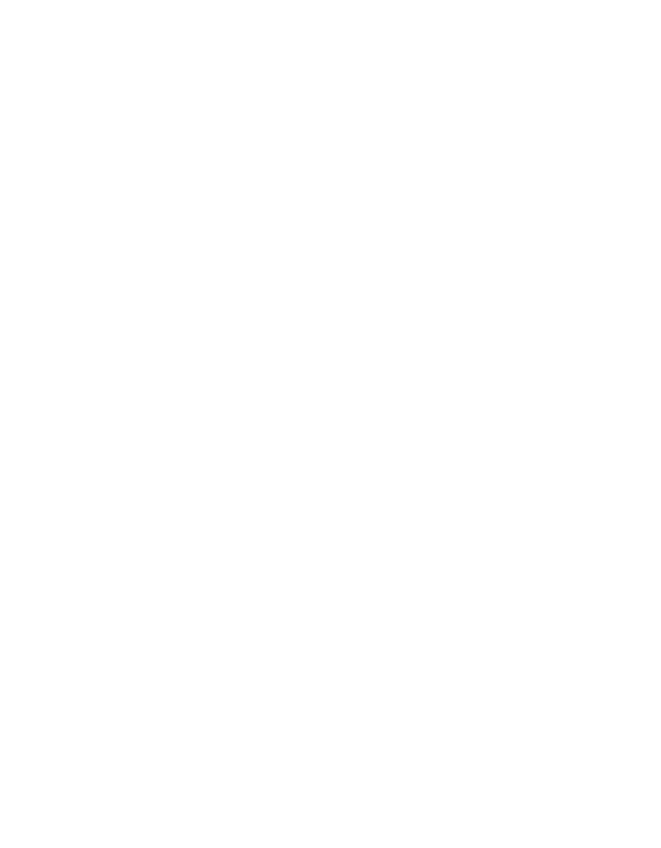
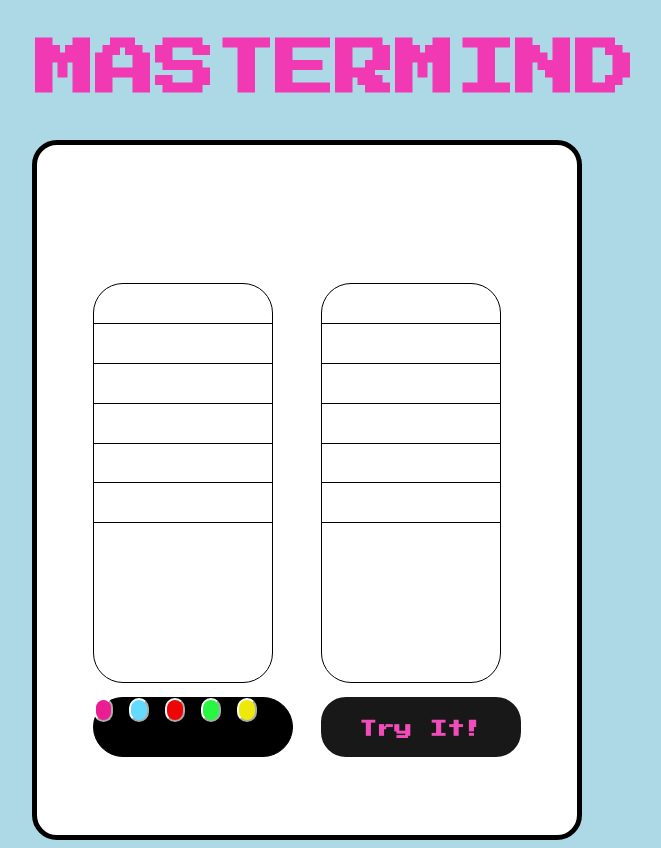
Before and after one commit to BrObando/Project_1, a plain HTML site: page index.html in a window 1280 px wide. Shown: the whole page, without its empty margins (305-966 px from the left). Before the commit the page ends 800 px from the top, so only its background shows below. Drawn offline with Linux system fonts and the light colour scheme.

Commit message:
Base Layout

```diff
--- a/index.html
+++ b/index.html
@@ -6,25 +6,106 @@
     <title>MASTERMIND</title>
     <link rel="stylesheet" href="style.css">
     <script defer src="main.js"></script>
+    <style>
+        @import url('https://fonts.googleapis.com/css2?family=Press+Start+2P&display=swap');
+      </style>
 
 </head>
 <body>
-    <div class="content">
-        <div class = "gameboard">
-            <div class = "board"></div>
-            <div class = "pegs"></div>
+    <header>
+       <h1>MASTERMIND</h1>
+    </header>
+    <div class ="game-context"></div>
+    <main>
+        <div class ="gameboard">
+            <div class ="guess-container">
+                <div class ="guess-row" id="guessrowanswer">
+                    <div class = "guess-peg"></div>
+                    <div class = "guess-peg"></div>
+                    <div class = "guess-peg"></div>
+                    <div class = "guess-peg"></div>
+                </div>
+                    <div class ="guess-row" id="guessrow1">
+                        <div class = "guess-peg"></div>
+                        <div class = "guess-peg"></div>
+                        <div class = "guess-peg"></div>
+                        <div class = "guess-peg"></div>
+                    </div>
+                <div class ="guess-row" id="guessrow2">
+                    <div class = "guess-peg"></div>
+                    <div class = "guess-peg"></div>
+                    <div class = "guess-peg"></div>
+                    <div class = "guess-peg"></div>
+                </div>
+                <div class ="guess-row" id="guessrow3">
+                    <div class = "guess-peg"></div>
+                    <div class = "guess-peg"></div>
+                    <div class = "guess-peg"></div>
+                    <div class = "guess-peg"></div>
+                </div>
+                <div class ="guess-row" id="guessrow4">
+                    <div class = "guess-peg"></div>
+                    <div class = "guess-peg"></div>
+                    <div class = "guess-peg"></div>
+                    <div class = "guess-peg"></div>
+                </div>
+                <div class ="guess-row" id="guessrow5">
+                    <div class = "guess-peg"></div>
+                    <div class = "guess-peg"></div>
+                    <div class = "guess-peg"></div>
+                    <div class = "guess-peg"></div>
+                </div>
+            </div>
+        <div class = "grade-container">
+            <div class = "grade-row" id ="graderownada">
+                <div></div>
+                <div></div>
+                <div></div>
+                <div></div>
+            </div>
+            <div class = "grade-row" id ="graderow1">
+                <div class = "grade-peg"></div>
+                <div class = "grade-peg"></div>
+                <div class = "grade-peg"></div>
+                <div class = "grade-peg"></div>
+            </div>
+            <div class = "grade-row" id ="graderow2">
+                <div class = "grade-peg"></div>
+                <div class = "grade-peg"></div>
+                <div class = "grade-peg"></div>
+                <div class = "grade-peg"></div>
+            </div>
+            <div class = "grade-row" id ="graderow3">
+                <div class = "grade-peg"></div>
+                <div class = "grade-peg"></div>
+                <div class = "grade-peg"></div>
+                <div class = "grade-peg"></div>
+            </div>
+            <div class = "grade-row" id ="graderow4">
+                <div class = "grade-peg"></div>
+                <div class = "grade-peg"></div>
+                <div class = "grade-peg"></div>
+                <div class = "grade-peg"></div>
+            </div>
+            <div class = "grade-row" id ="graderow5">
+                <div class = "grade-peg"></div>
+                <div class = "grade-peg"></div>
+                <div class = "grade-peg"></div>
+                <div class = "grade-peg"></div>
+            </div>
+        </div>
+        <div class = "button-container">
+            <div class = "submit-btn">
+            <h3>Try It!</h3>
+            </div>
+        </div>
+    <div class=" selection-container">
+        <button class = "selection-input" id = "pink"> </button>
+        <button class = "selection-input" id = "blue"> </button>
+        <button class = "selection-input" id = "red"> </button>
+        <button class = "selection-input" id = "green"> </button>
+        <button class = "selection-input" id = "yellow"> </button>
     </div>
-    <div class = "other"></div>
-            <div class = "code">
-             <div class = "secretCode"></div>
-             <div class = "secretCode"></div>
-             <div class = "secretCode"></div>
-             <div class = "secretCode"></div>
-            </div>
-            <div>
-
-            </div>
-    </div>
-
+    </main>
 </body>
 </html>
--- a/style.css
+++ b/style.css
@@ -0,0 +1,134 @@
+
+  @import url('https://fonts.googleapis.com/css2?family=Press+Start+2P&display=swap');
+  * {
+    box-sizing: border-box;
+
+}
+header{
+    font-family: 'Press Start 2P';
+    text-align: center;
+    font-size: 30px;
+    color: rgb(241, 57, 180);
+
+}
+body{
+    background: lightblue;
+    font-family: 'Press Start 2P';
+}
+.gameboard{
+    display: grid;
+    grid-template-columns: 1fr 2fr .5fr 2fr 1fr;
+    grid-template-rows: repeat(5, 1fr);
+    grid-column-gap: 0px;
+    grid-row-gap: 0px;
+    border-color: black;
+    border: 5px solid black;
+    background-color: white;
+    height: 700px;
+    width:550px;
+    position: relative;
+    border-radius: 25px;
+    margin-left: 26%;
+    margin-right: 20%;
+}
+.guess-container{
+    grid-area: 2 / 2 / 5 / 3;
+    box-sizing: border-box;
+    width: 90%;
+    height: 400px;
+    border: 1px solid black;
+    border-radius: 30px;
+    justify-content:center;
+}
+.guess-row{
+    height: 10%;
+    width: 100%;
+    border-bottom:1px solid black;
+    box-sizing: border-box;
+}
+.guess-peg{
+    height: 50px;
+    width:30%;
+    border: 2 px solid black;
+    border-radius: 50px;
+}
+.grade-container{
+    grid-area: 2 / 4 / 5 / 5;
+    height: 400px;
+    width: 90%;
+    border: 1px solid black;
+    border-radius: 30px;
+}
+.grade-row{
+    height: 10%;
+    width: 100%;
+    border-bottom:1px solid black;
+}
+.grade-peg{
+    height: 50px;
+    width:30%;
+    border: 2 px solid black;
+    border-radius: 50px;
+}
+.selection-container{
+    grid-area: 5 / 2 / 6 / 3;
+    width: 200px;
+    height: 60px;
+    border: 1px solid black;
+    border-radius: 30px;
+    background-color: black;
+}
+.selection-input{
+}
+#pink {
+    background-color: rgb(234, 30, 146);
+    width: 10%;
+    height: 40%;
+    border-radius: 50px;
+    border-color: white;
+}
+#blue {
+    background-color: rgb(99, 219, 252);
+    width: 10%;
+    height: 40%;
+    border-radius: 50px;
+    border-color: white;
+}
+#red {
+    background-color: rgb(237, 6, 6);
+    width: 10%;
+    height: 40%;
+    border-radius: 50px;
+    border-color: white;
+}
+#green {
+    background-color: rgb(40, 246, 67);
+    width: 10%;
+    height: 40%;
+    border-radius: 50px;
+    border-color: white;
+}
+#yellow {
+    background-color: rgb(237, 233, 11);
+    width: 10%;
+    height: 40%;
+    border-radius: 50px;
+    border-color: white;
+}
+
+.button-container{
+    grid-area: 5 / 4 / 6 / 5;
+}
+.submit-btn{
+    width: 200px;
+    height: 60px;
+    border: 5px solid black;
+    margin: 0 auto;
+    border-radius: 25px;
+    font-size: 15px;
+    text-align: center;
+    font-family: 'Press Start 2P';
+    background-color: black;
+    color: rgb(241, 57, 180);
+    opacity: .9;
+}
```
Also changed, not shown: main.js (+15 -0 lines), 1 other file.
